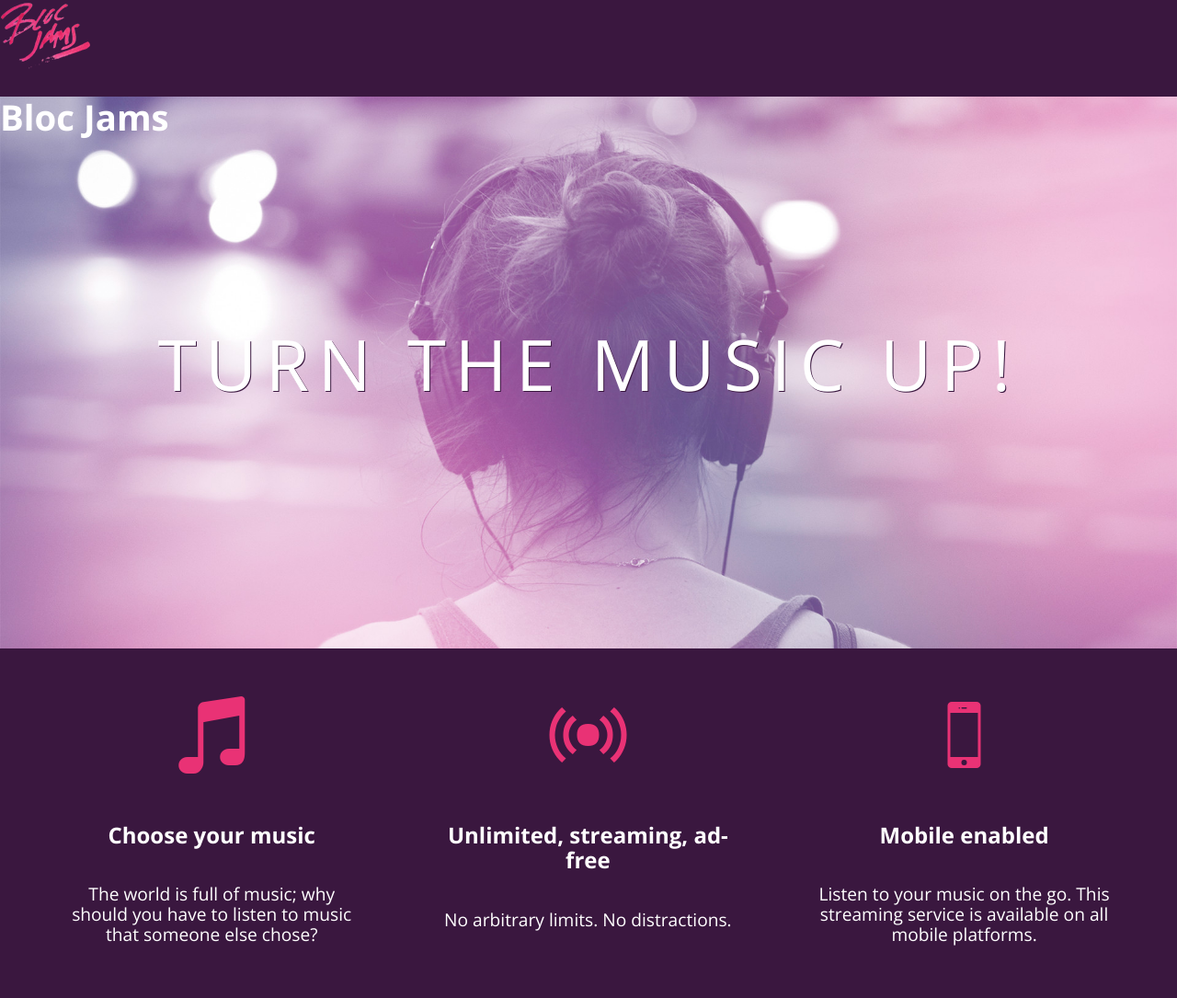
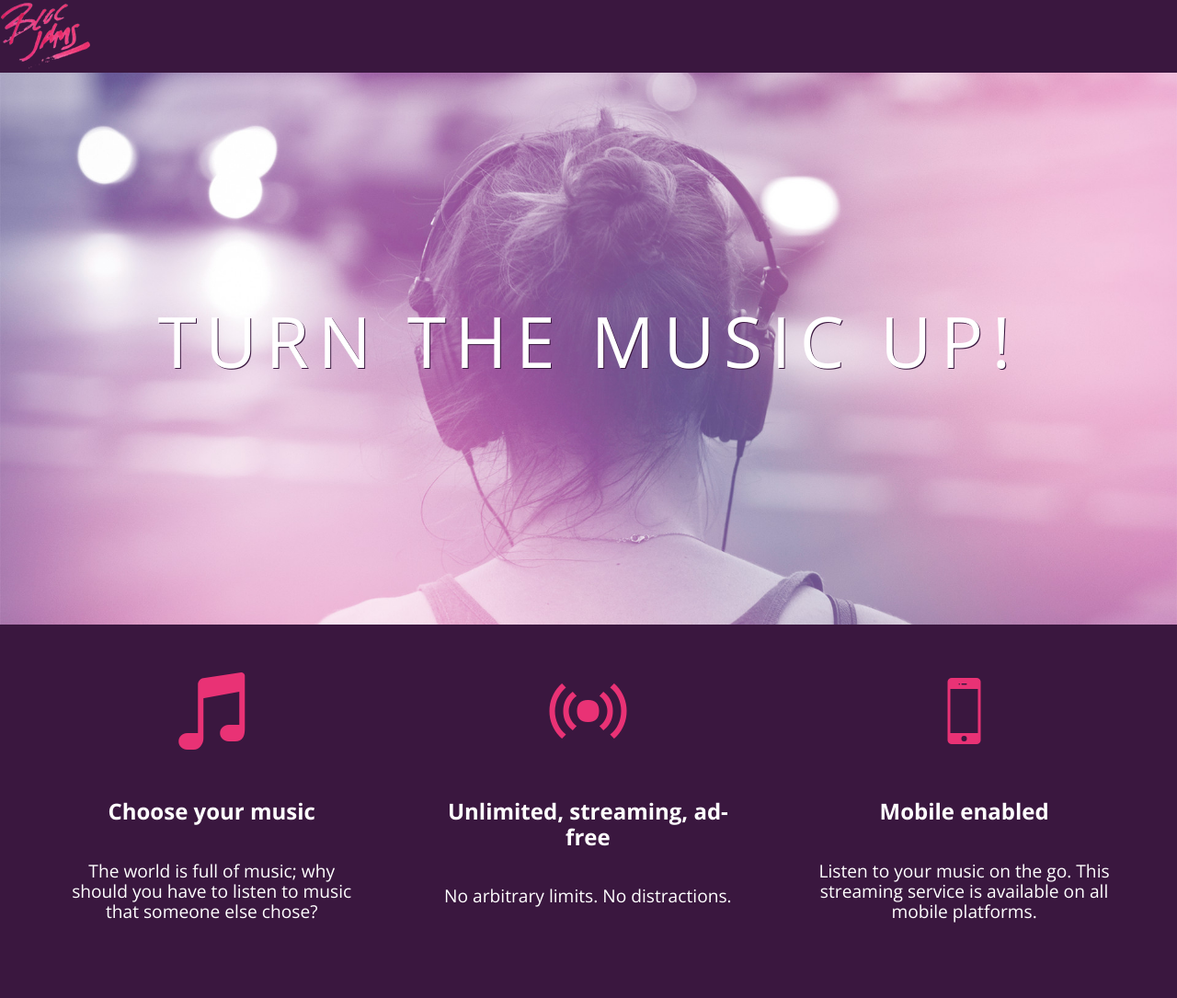
Before and after one commit to aleciadawn/bloc-jams, a plain HTML site: page index.html in a window 1280 px wide. Shown: the whole page at 92% size. Drawn offline with nearby package versions, Linux system fonts and the light colour scheme; files that its build step writes are made by us from their sources.

Commit message:
Checkpoint 6 & 7 Revisions

```diff
--- a/index.html
+++ b/index.html
@@ -3,9 +3,9 @@
   <head>
     <title>Bloc Jams</title>
     <meta name="viewport" content="width=device-width, initial-scale=1">
+    <link rel="stylesheet" type="text/css" href="styles/normalize.css-master/normalize.css">
     <link rel="stylesheet" type="text/css" href="https://fonts.googleapis.com/css?family=Open+Sans:400,800,600,700,300">
     <link rel="stylesheet" type="text/css" href="https://code.ionicframework.com/ionicons/2.0.1/css/ionicons.min.css">
-        <link rel="stylesheet" type="text/css" href="styles/normalize.css">
     <link rel="stylesheet" type="text/css" href="styles/main.css">
     <link rel="stylesheet" type="text/css" href="styles/landing.css">
   </head>
@@ -14,13 +14,10 @@
       <img src="assets/images/bloc_jams_logo.png" alt="bloc_jams_logo" class="logo">
     </nav>
     <section class="hero-content"> <!-- hero content -->
-            <h1 >Bloc Jams</h1>
       <h1 class="hero-title">Turn the music up!</h1>
     </section>
-          <div> <!--selling points -->
-
     <section class="selling-points container"> <!-- selling points -->
-              <div clss="clearfix"
+      <div class="clearfix">
       <div class="point column third">
         <span class="ion-music-note"></span>
         <h5 class="point-title">Choose your music</h5>
@@ -37,6 +34,5 @@
         <p class="point-description">Listen to your music on the go. This streaming service is available on all mobile platforms.</p>
       </div>
     </section>
-        </div>
   </body>
   </html>
--- a/styles/main.css
+++ b/styles/main.css
@@ -33,14 +33,10 @@ body {
     padding-left: 1rem;
     padding-right: 1rem;
   }
- /* Style information will go here */
-}
 
 /* Large screens (1024px) */
 @media (min-width: 1024px) {
   html { font-size: 120%; }
- /* Style information will go here */
-}
 
   .column.full { width: 100%; }
   .column.two-thirds { width: 66.7%; }
```
Lines whose indentation alone changed are shown as unchanged.
